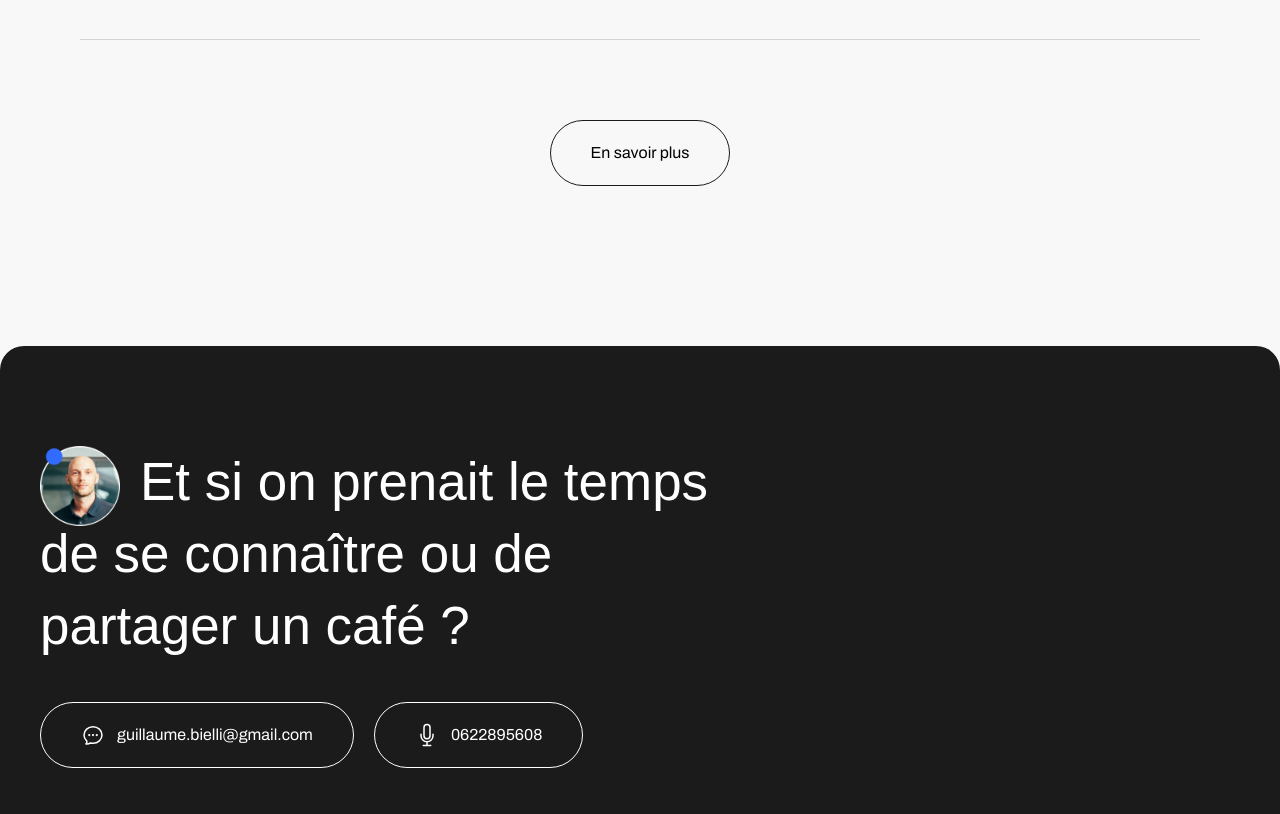
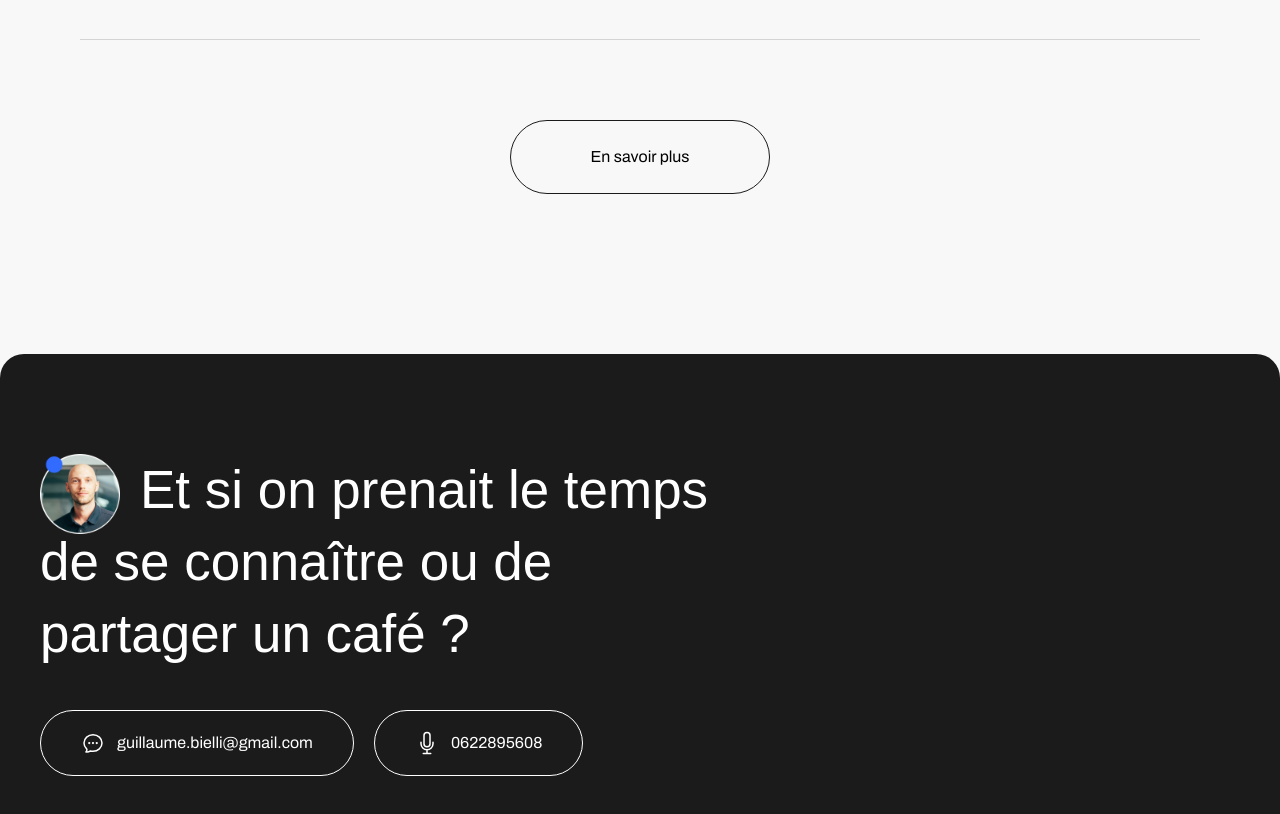
Before and after one commit to gbielli/portfolio, a Next.js app: page /components/Skill in a window 1280 px wide. Shown: the part 1020-1834 px from the top of the page. Built offline with nearby package versions, Linux system fonts and the light colour scheme; a web font is replaced by a local one.

Commit message:
button slide animation

```diff
--- a/app/components/Skill/page.js
+++ b/app/components/Skill/page.js
@@ -1,8 +1,25 @@
-import React from 'react'
+import React, {useState} from 'react'
 import arrow  from '@/public/images/arrow-down.svg'
+import arrowRight from '@/public/images/arrow-top-right.svg'
+import styles from './style.module.scss'
+import {motion} from 'framer-motion'
 
 
 const Skill = () => {
+
+    const [isHover, setIsHover] = useState(false);
+    const [leave, setLeave] = useState(false)
+
+    const handleHover = () => {
+        setIsHover(true)
+    }
+
+    const handleLeave = () => {
+        setIsHover(false)
+    }
+
+
+
   return (
     <section className='py-40 px-2 md:px-20 z-1 relative'>
         <div className=''>
@@ -61,9 +78,23 @@ const Skill = () => {
 
 
             </div>
-            <div className='mt-20 text-center w-full block'>
-            <button className='border border-black px-10 py-5 rounded-full text-center'>
-          <span>En savoir plus</span></button>
+            <div className='mt-20 text-center'>
+            <button className={`border border-black px-20 py-5 rounded-full text-center relative overflow-hidden`}
+              onMouseEnter={handleHover}
+              onMouseLeave={handleLeave}>
+            <span className='sr-only'>En savoir plus</span>
+            <div className='overflow-hidden flex justify-center items-center'>
+
+            <motion.span
+            data-name={arrowRight}
+            animate={isHover ? {y:-32, transition:{duration: 0.5, ease: [0.76, 0, 0.24, 1]}} : {y:0, transition:{duration: 0.5, ease: [0.76, 0, 0.24, 1]}}}
+            aria-hidden
+            className='inline-block mx-auto relative h-8 after:w-8 leading-8 after:absolute after:left-10 after:top-full after:leading-8 after:h-8 after:content-arrowIcon'
+            >En savoir plus</motion.span>
+            </div>
+
+          </button>
+
           </div>
         </div>
 
--- /dev/null
+++ b/app/components/Skill/style.module.scss
@@ -0,0 +1,22 @@
+.button {
+    &:hover {
+        .span {
+            position: absolute;
+        transform: translate(-50%, -50%);
+        left: 50%;
+        top: 50%;
+        }
+        .first {
+            position: absolute;
+            top:10px;
+
+        }
+    }
+
+    .span {
+        position: absolute;
+        transform: translate(-50%, -50%);
+        left: 50%;
+        top: -10px;
+    }
+}
--- a/tailwind.config.js
+++ b/tailwind.config.js
@@ -14,6 +14,9 @@ module.exports = {
       white: '#fff'
     },
     extend: {
+      content: {
+        arrowIcon: 'url("../public/images/arrow-top-right.svg")'
+      },
       fontSize: {
         clamp: "clamp(16vw, 1.2vw, 19px)",
       },
```
Also changed, not shown: public/images/arrow-top-right.svg (added).
